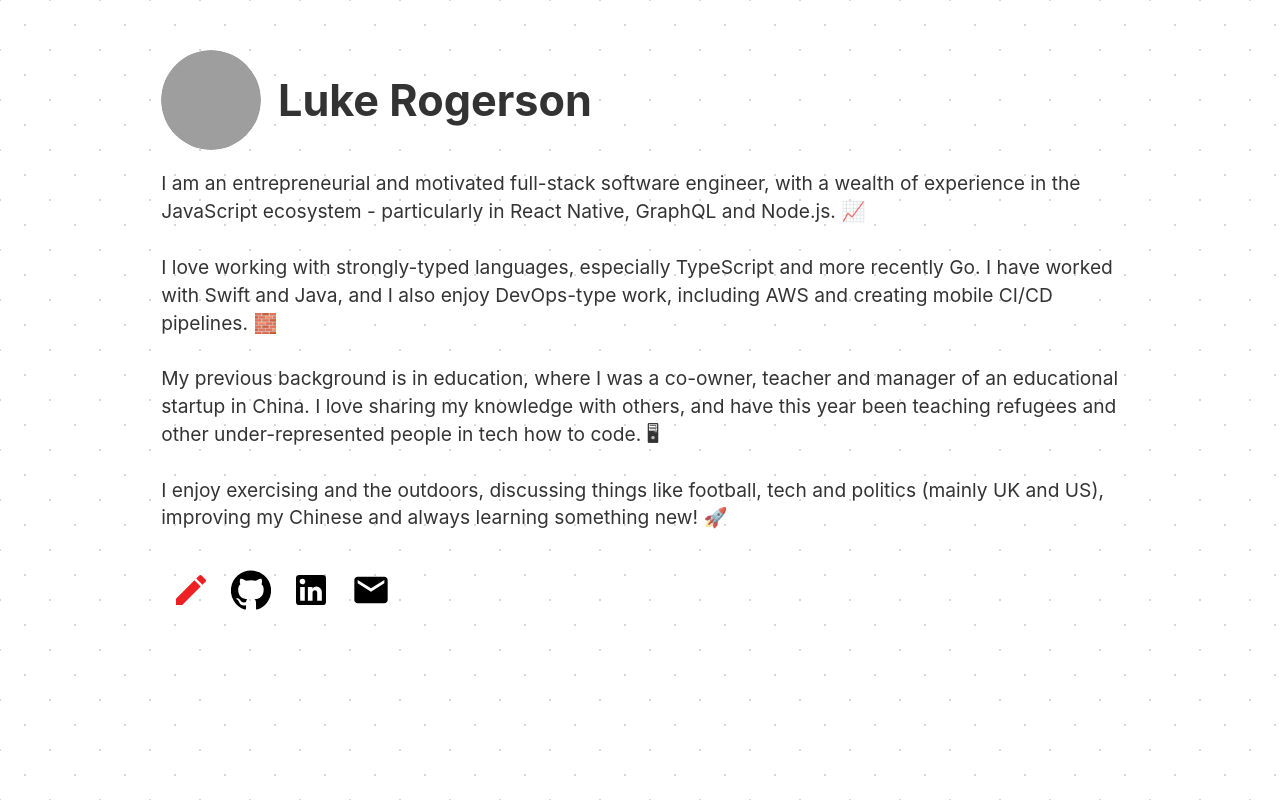
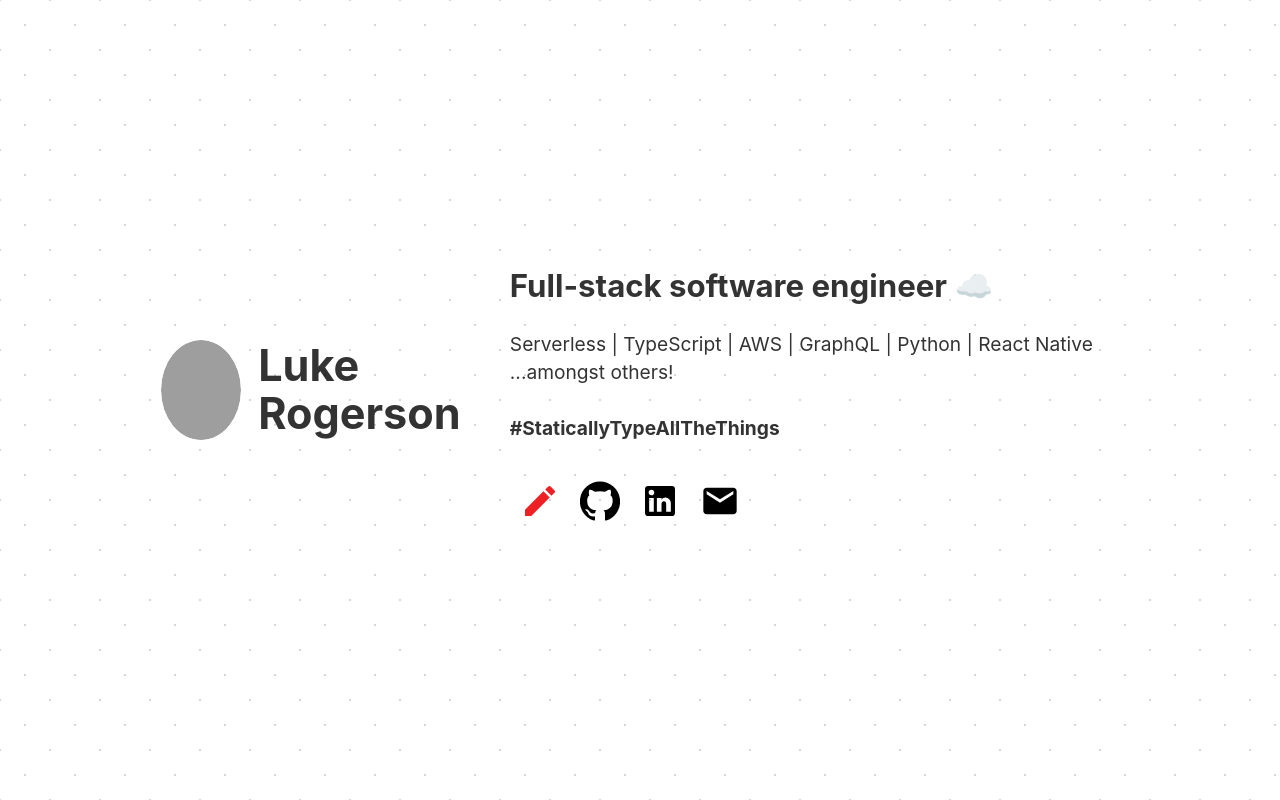
Before and after one commit to Luke-Rogerson/personal-site, a Gatsby site: page / in a window 1280 px wide. Built offline with nearby package versions, Linux system fonts and the light colour scheme; Gatsby itself is replaced by a stand-in of ours; some packages are replaced by stand-ins of ours; grey boxes are pictures that could not be loaded.

Commit message:
Update appearance

```diff
--- a/src/components/Bio.tsx
+++ b/src/components/Bio.tsx
@@ -9,26 +9,12 @@ const Info = styled.div`
 const Bio: React.FC = () => {
   return (
     <Info>
+      <h2>Full-stack software engineer ☁️ </h2>
       <p>
-        I am an entrepreneurial and motivated full-stack software engineer, with a wealth
-        of experience in the JavaScript ecosystem - particularly in React Native, GraphQL
-        and Node.js. 📈
+        Serverless | TypeScript | AWS | GraphQL | Python | React Native ...amongst others!
       </p>
       <p>
-        I love working with strongly-typed languages, especially TypeScript and more
-        recently Go. I have worked with Swift and Java, and I also enjoy DevOps-type work,
-        including AWS and creating mobile CI/CD pipelines. 🧱
-      </p>
-      <p>
-        My previous background is in education, where I was a co-owner, teacher and
-        manager of an educational startup in China. I love sharing my knowledge with
-        others, and have this year been teaching refugees and other under-represented
-        people in tech how to code. 🖥
-      </p>
-      <p>
-        I enjoy exercising and the outdoors, discussing things like football, tech and
-        politics (mainly UK and US), improving my Chinese and always learning something
-        new! 🚀
+        <b>#StaticallyTypeAllTheThings</b>
       </p>
     </Info>
   )
--- a/src/components/Header.tsx
+++ b/src/components/Header.tsx
@@ -6,7 +6,7 @@ import { rhythm } from '../utils/typography'
 
 interface HeaderProps {
   location?: Location
-  title: string
+  title?: string
 }
 
 const Container = styled.div`
@@ -63,7 +63,7 @@ export const Header: React.FC<HeaderProps> = ({ location, title }) => {
               margin: 0,
             }}
           >
-            {title}
+            {title ?? 'Luke Rogerson'}
           </h1>
         </Container>
       </Link>
@@ -98,7 +98,7 @@ export const Header: React.FC<HeaderProps> = ({ location, title }) => {
               margin: 0,
             }}
           >
-            {title}
+            {title ?? 'Luke Rogerson'}
           </h3>
         </Container>
       </Link>
--- a/src/components/Layout.tsx
+++ b/src/components/Layout.tsx
@@ -6,31 +6,26 @@ import { rhythm } from '../utils/typography'
 import { theme as MUITheme } from '../theme/muiTheme'
 import { theme } from '../theme/theme'
 import { GlobalStyles } from './GlobalStyle'
-import { Header } from './Header'
 
 interface Props {
   location?: Location
   title: string
 }
 
-const Container = styled.div`
+const Main = styled.main`
   margin: 0 auto;
   max-width: ${rhythm(30)};
-  padding: ${rhythm(1.5)} ${rhythm(3 / 4)};
+  padding: ${rhythm(3 / 4)};
+  height: 100vh;
 `
 
-export const Layout: React.FC<Props> = ({ location, title, children }) => {
+export const Layout: React.FC<Props> = ({ children }) => {
   return (
     <>
       <SCThemeProvider theme={theme}>
         <MUIThemeProvider theme={MUITheme}>
           <GlobalStyles />
-          <Container>
-            <header>
-              <Header title={title} location={location} />
-            </header>
-            <main>{children}</main>
-          </Container>
+          <Main>{children}</Main>
         </MUIThemeProvider>
       </SCThemeProvider>
     </>
--- a/src/pages/blog.tsx
+++ b/src/pages/blog.tsx
@@ -4,6 +4,8 @@ import { Link, graphql } from 'gatsby'
 import { Layout } from '../components/Layout'
 import SEO from '../components/Seo'
 import { rhythm } from '../utils/typography'
+
+import { Header } from '../components/Header'
 
 interface Props {
   location: Location
@@ -24,7 +26,7 @@ const BlogIndex: React.FC<Props> = ({ location, data }) => {
   return (
     <Layout location={location} title={siteTitle}>
       <SEO title='All posts' />
-
+      <Header location={location} />
       {posts.map(({ node }: { node: Props['data']['allMarkdownRemark'] }) => {
         const title = node.frontmatter.title || node.fields.slug
         return (
--- a/src/pages/index.tsx
+++ b/src/pages/index.tsx
@@ -5,6 +5,9 @@ import Bio from '../components/Bio'
 import { Layout } from '../components/Layout'
 import SEO from '../components/Seo'
 import { Contact } from '../components/Contact'
+
+import styled from 'styled-components'
+import { Header } from '../components/Header'
 
 interface Props {
   location: Location
@@ -17,14 +20,32 @@ interface Props {
   }
 }
 
+const Container = styled.div`
+  height: 100%;
+  display: flex;
+  /* padding-top: 200px; */
+  align-items: center;
+  justify-content: center;
+  @media only screen and (max-width: 720px) {
+    flex-direction: column;
+    justify-content: flex-start;
+    align-items: flex-start;
+  }
+`
+
 const Home: React.FC<Props> = ({ location, data }) => {
   const siteTitle = data.site.siteMetadata.title
 
   return (
     <Layout location={location} title={siteTitle}>
       <SEO title='Home' />
-      <Bio />
-      <Contact />
+      <Container>
+        <Header location={location} />
+        <div>
+          <Bio />
+          <Contact />
+        </div>
+      </Container>
     </Layout>
   )
 }
```
